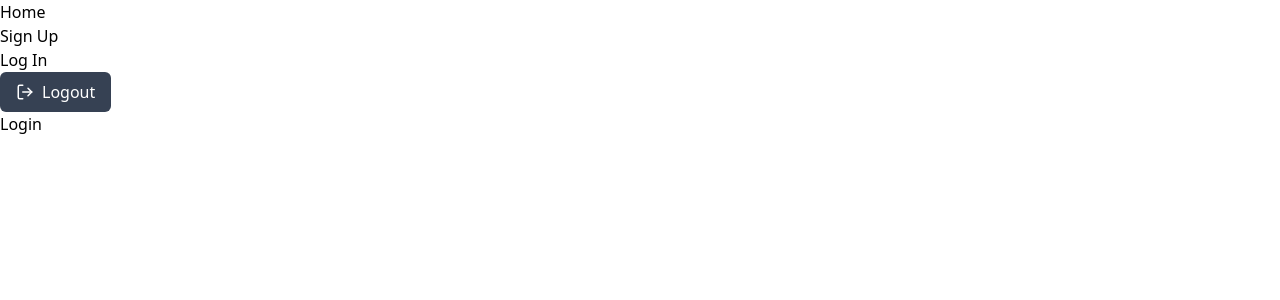
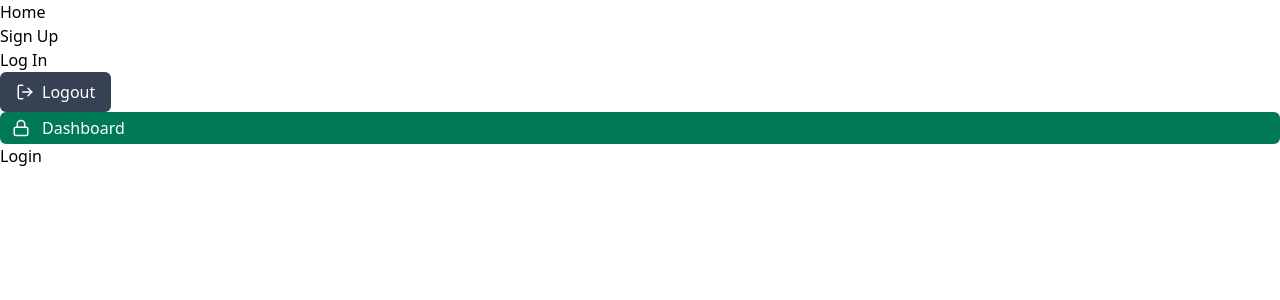
Before and after one commit to maytaborda/E-commerce-tpi, a React (Vite) app: page /login in a window 1280 px wide. Shown: the top 300 px of the page. Built offline with nearby package versions, Linux system fonts and the light colour scheme.

Commit message:
creacion del componente Dashboard

```diff
--- a/src/App.jsx
+++ b/src/App.jsx
@@ -4,6 +4,7 @@ import SignUpPage from './pages/SignUpPage';
 import LoginPage from './pages/LoginPage';
 import Navbar from './components/NavBar';
 import AuthStatus from './components/AuthStatus';
+import Dashboard from './components/Dashboard';
 
 const App = () => {
   const userLogin = false;
@@ -11,6 +12,7 @@ const App = () => {
     <Router>
       <Navbar />
       <AuthStatus />
+      <Dashboard />
       <Routes>
         <Route path="/" element={<HomePage/>} />
         <Route path="/signup" element={!userLogin ? <SignUpPage /> : <Navigate to="/" />} />
--- /dev/null
+++ b/src/components/Dashboard.jsx
@@ -0,0 +1,18 @@
+import { Lock } from "lucide-react"
+import { Link } from "react-router-dom"
+
+const Dashboard = ({ isAdmin = true }) => {
+    return (
+    isAdmin && (
+        <Link
+        className="bg-emerald-700 hover:bg-emerald-600 text-white px-3 py-1 rounded-md font-medium transition duration-300 ease-in-out flex items-center" to={"/secret-dashboard"}>
+        <Lock className="inline-block mr-1" size={18} />
+        <span className="hidden sm:inline ml-2">Dashboard</span>
+        </Link>
+    )
+);
+}
+
+
+
+export default Dashboard
```
